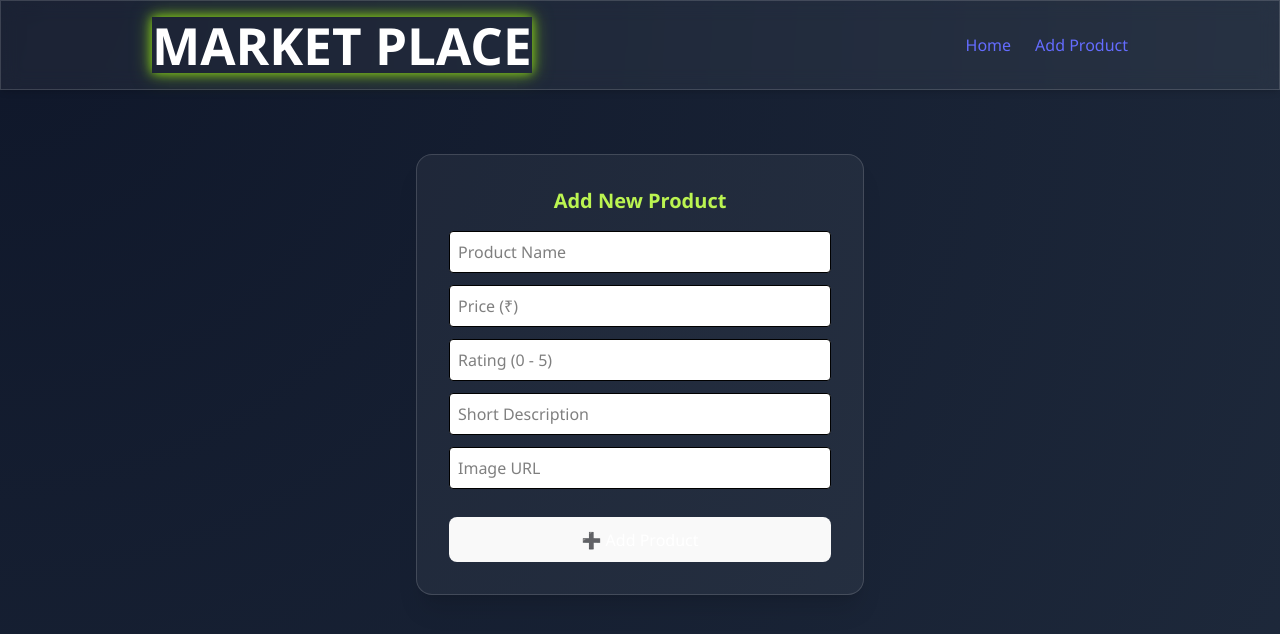
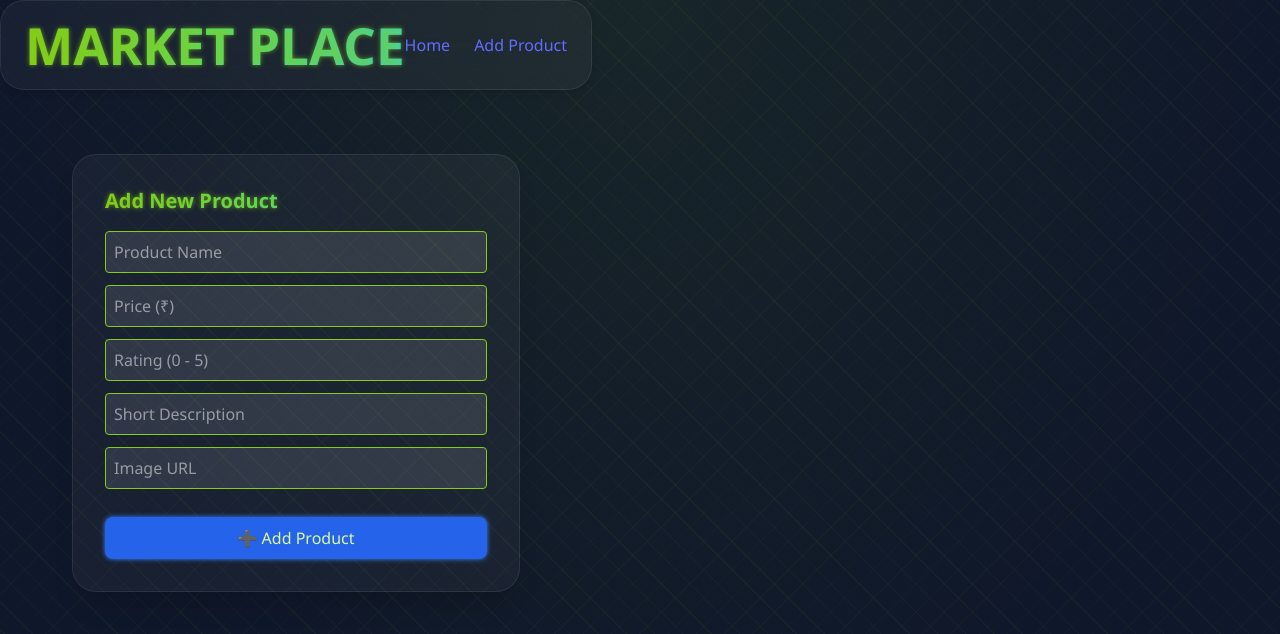
Before and after one commit to MANDO-lab/cc7165524, a React (Vite) app in the folder client/: page /add in a window 1280 px wide. Shown: the top 634 px of the page. Built offline with nearby package versions, Linux system fonts and the light colour scheme.

Commit message:
project before deployment

```diff
--- a/client/src/App.css
+++ b/client/src/App.css
@@ -1,47 +1,89 @@
 @import "tailwindcss";
 
+/* Global Reset */
 html, body {
   height: 100%;
   width: 100%;
   margin: 0;
   padding: 0;
   font-family: 'Segoe UI', sans-serif;
-  background: radial-gradient(circle at top left, #0f172a, #1e293b);
-  color: #f8fafc;
+  background-color: #0f172a;
+  background-image:
+    radial-gradient(ellipse at top, rgba(132, 204, 22, 0.08) 0%, transparent 70%),
+    repeating-linear-gradient(45deg, rgba(132, 204, 22, 0.05) 0px, rgba(132, 204, 22, 0.05) 1px, transparent 1px, transparent 20px),
+    repeating-linear-gradient(135deg, rgba(132, 204, 22, 0.03) 0px, rgba(132, 204, 22, 0.03) 1px, transparent 1px, transparent 20px);
+  background-size: cover;
+  color: #f1f5f9;
 }
 
+/* App container */
 #root {
-  height: 100%;
-  width: 100%;
-  margin: 0;
-  padding: 0;
-  text-align: center;
+  min-height: 100%;
+  display: flex;
+  flex-direction: column;
 }
 
-/* Logo Style */
-.logo {
-  height: 6em;
-  padding: 1.5em;
-  will-change: filter;
-  transition: filter 300ms;
-}
-.logo:hover {
-  filter: drop-shadow(0 0 2em #84cc16aa);
-}
-.logo.react:hover {
-  filter: drop-shadow(0 0 2em #61dafbaa);
-}
-@keyframes logo-spin {
-  from { transform: rotate(0deg); }
-  to { transform: rotate(360deg); }
-}
-@media (prefers-reduced-motion: no-preference) {
-  a:nth-of-type(2) .logo {
-    animation: logo-spin infinite 20s linear;
-  }
+/* Futuristic Text */
+h1, h2, h3 {
+  background: linear-gradient(90deg, #84cc16, #4ade80, #22d3ee);
+  background-clip: text;
+  -webkit-background-clip: text;
+  color: transparent;
+  text-shadow: 0 0 5px #84cc16aa;
 }
 
-/* Animations */
+/* Card Hover Animation */
+.card-hover {
+  background: rgba(255, 255, 255, 0.02);
+  border: 1px solid rgba(255, 255, 255, 0.1);
+  backdrop-filter: blur(14px);
+  transition: all 0.4s ease-in-out;
+  transform: scale(1);
+  border-radius: 1rem;
+  overflow: hidden;
+}
+.card-hover:hover {
+  transform: scale(1.05) rotateX(1deg);
+  box-shadow: 0 0 15px #84cc16, 0 0 30px #4ade80;
+}
+
+/* Form and Buttons */
+input, textarea {
+  background-color: rgba(255, 255, 255, 0.1);
+  border: 1px solid #84cc16;
+  color: white;
+  outline: none;
+  transition: all 0.3s ease;
+}
+input:focus {
+  border-color: #4ade80;
+  box-shadow: 0 0 10px #4ade80;
+}
+
+/* Futuristic Buttons */
+.button-glow {
+  background-color: #2563eb;
+  color: #d9f99d;
+  padding: 0.5rem 1.2rem;
+  border-radius: 8px;
+  font-weight: 500;
+  transition: all 0.3s ease;
+  box-shadow: 0 0 5px #3b82f6;
+}
+.button-glow:hover {
+  transform: translateY(-2px) scale(1.02);
+  box-shadow: 0 0 15px #3b82f6, 0 0 25px #60a5fa;
+}
+
+/* Form Container */
+.glass {
+  background: rgba(255, 255, 255, 0.04);
+  backdrop-filter: blur(20px);
+  border: 1px solid rgba(255, 255, 255, 0.08);
+  border-radius: 1.5rem;
+}
+
+/* Fade-in Effect */
 @keyframes fadeIn {
   from { opacity: 0; transform: translateY(10px); }
   to { opacity: 1; transform: translateY(0); }
@@ -50,35 +92,11 @@ html, body {
   animation: fadeIn 0.6s ease-in-out both;
 }
 
-@keyframes fadeScaleIn {
-  from { opacity: 0; transform: scale(0.95) translateY(10px); }
-  to { opacity: 1; transform: scale(1) translateY(0); }
+/* Zoom Effect */
+@keyframes zoomIn {
+  from { opacity: 0; transform: scale(0.9); }
+  to { opacity: 1; transform: scale(1); }
 }
 .fade-scale {
-  animation: fadeScaleIn 0.5s ease forwards;
+  animation: zoomIn 0.6s ease-out both;
 }
-
-/* Glass and Glow Effects */
-.glass {
-  background: rgba(255, 255, 255, 0.05);
-  backdrop-filter: blur(10px);
-  border: 1px solid rgba(255, 255, 255, 0.15);
-}
-.glow {
-  box-shadow: 0 0 10px #84cc16, 0 0 20px #84cc16aa;
-}
-.button-glow:hover {
-  box-shadow: 0 0 12px #60a5fa, 0 0 30px #60a5fa;
-  transform: translateY(-2px);
-  transition: all 0.3s ease;
-}
-.card-hover {
-  transition: all 0.3s ease-in-out;
-  transform: scale(1);
-  border: 2px solid transparent;
-}
-.card-hover:hover {
-  transform: scale(1.05);
-  border-color: #84cc16;
-  box-shadow: 0 0 15px #84cc16;
-}
```
